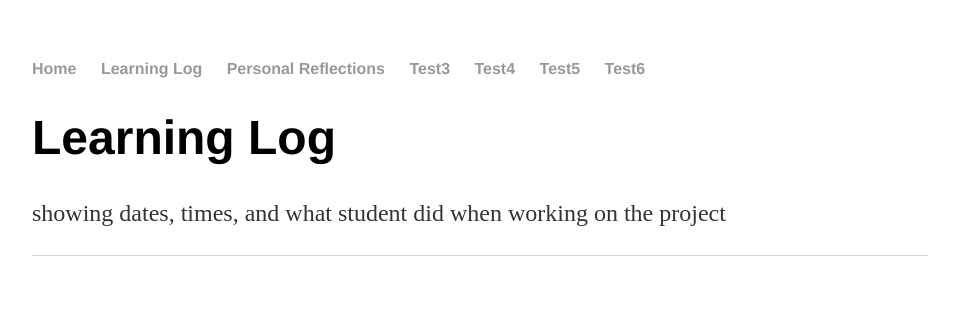
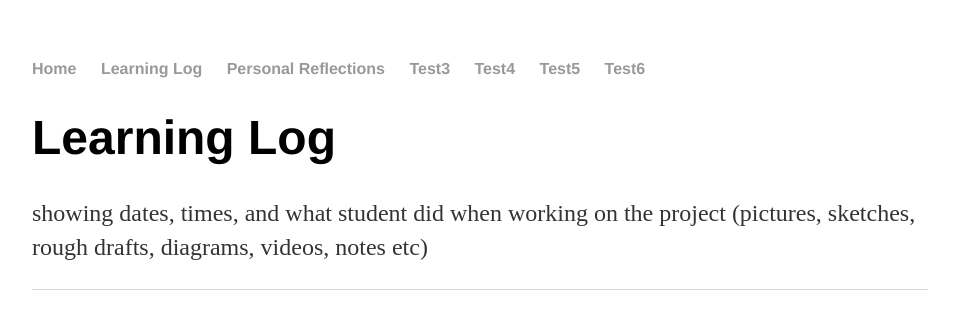
Before and after one commit to santiago-gutierrez/senior-project, a Jekyll site: the page built from log.html, in a window 1280 px wide. Shown: the top 329 px of the page, without its empty margins (160-1119 px from the left). Built offline with Jekyll 4.4.1, drawn with Linux system fonts in a browser that asks for light colours.

Commit message:
Update log.html

```diff
--- a/log.html
+++ b/log.html
@@ -3,4 +3,5 @@ layout: default
 title: Learning Log
 ---
 <h1>Learning Log</h1>
-<p>showing dates, times, and what student did when working on the project</p>
+<p>showing dates, times, and what student did when working on the project (pictures, sketches, rough drafts, diagrams, videos, notes etc)
+</p>
```
